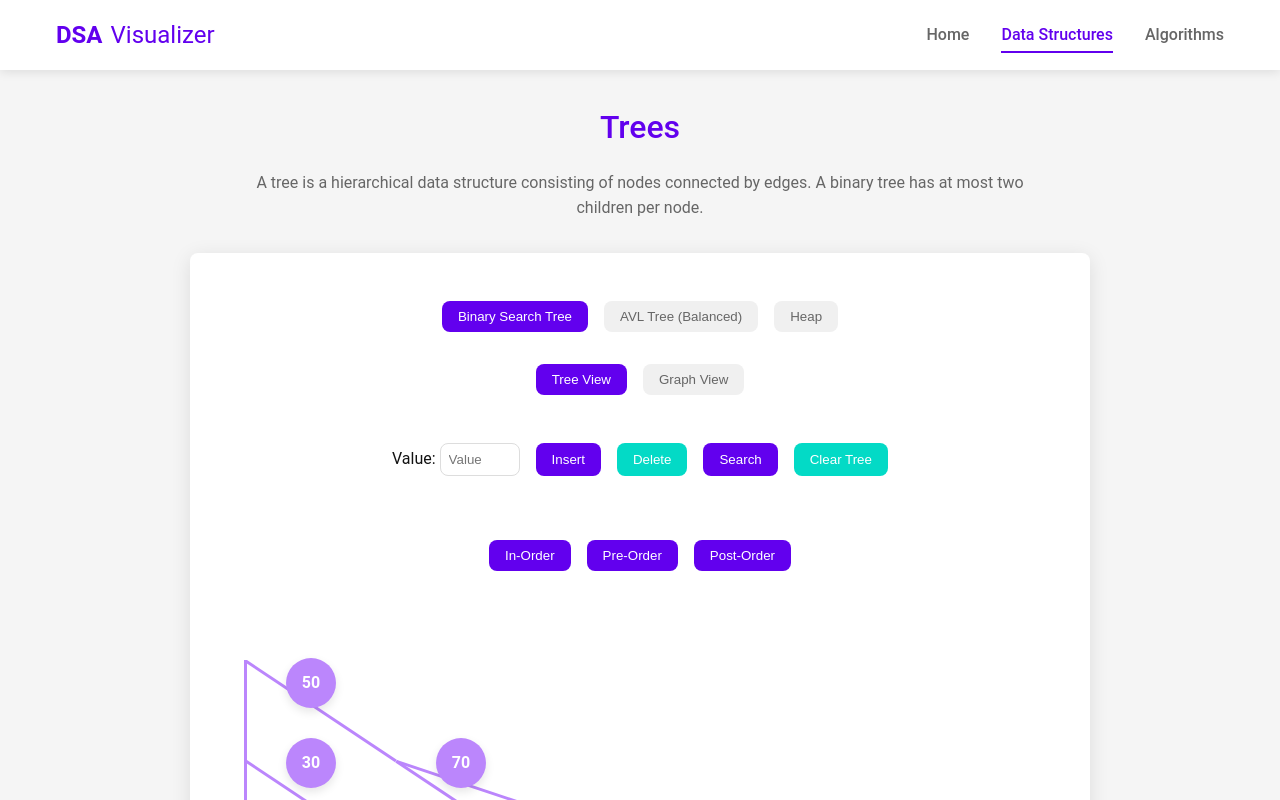
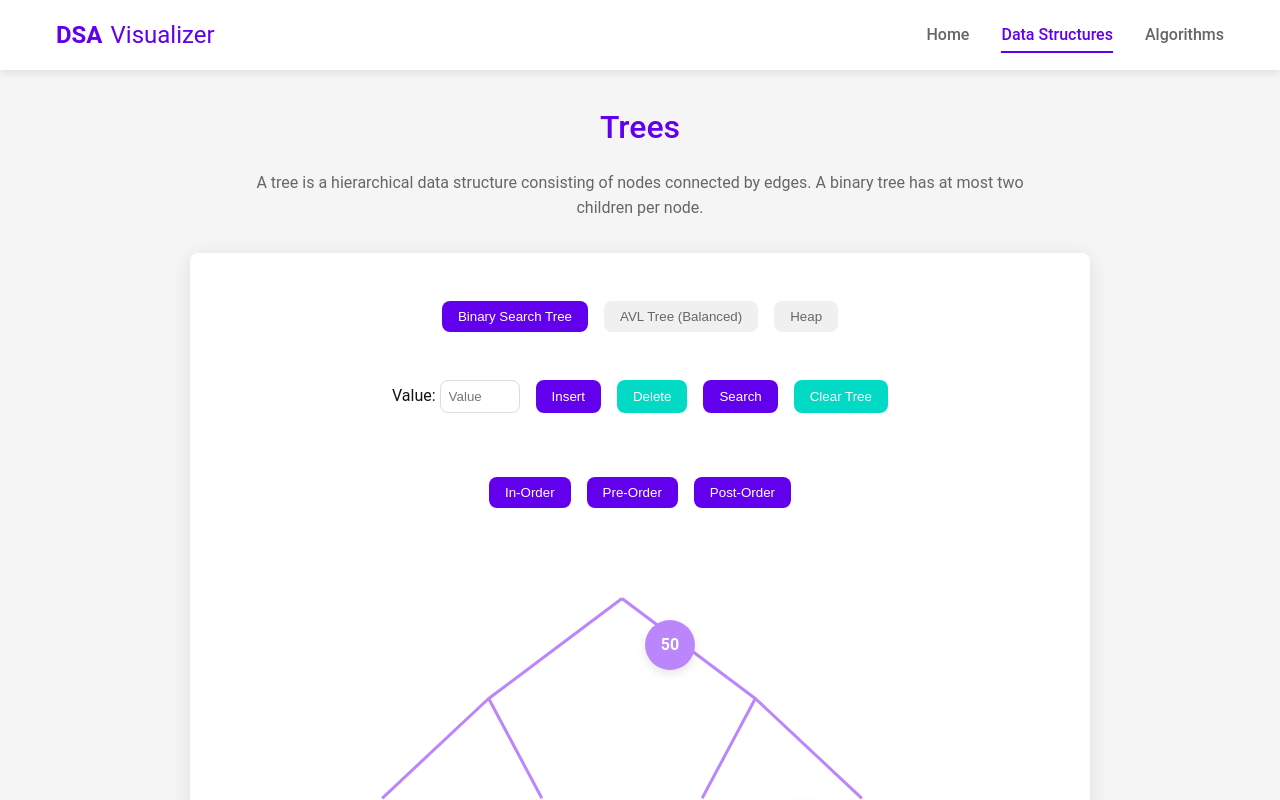
Before and after one commit to minielectron/visualdsa, a React (Create React App) app: page /data-structures/trees in a window 1280 px wide. Shown: the top 800 px of the page. Built offline with nearby package versions, Linux system fonts and the light colour scheme.

Commit message:
Graphs edge and node connection is fixed

```diff
--- a/src/App.js
+++ b/src/App.js
@@ -12,6 +12,7 @@ import StacksPage from './pages/dataStructures/StacksPage';
 import QueuesPage from './pages/dataStructures/QueuesPage';
 import TreesPage from './pages/dataStructures/TreesPage';
 import HashTablesPage from './pages/dataStructures/HashTablesPage';
+import GraphsPage from './pages/dataStructures/GraphsPage';
 
 const AppContainer = styled.div`
   min-height: 100vh;
@@ -40,6 +41,7 @@ function App() {
             <Route path="/data-structures/queues" element={<QueuesPage />} />
             <Route path="/data-structures/trees" element={<TreesPage />} />
             <Route path="/data-structures/hash-tables" element={<HashTablesPage />} />
+            <Route path="/data-structures/graphs" element={<GraphsPage />} />
             {/* More data structure routes will be added as we implement them */}
           </Routes>
         </MainContent>
--- a/src/pages/dataStructures/GraphsPage.js
+++ b/src/pages/dataStructures/GraphsPage.js
@@ -71,7 +71,7 @@ const Edge = styled.div`
   position: absolute;
   background-color: ${props => props.highlight ? 'var(--primary)' : 'var(--primary-light)'};
   height: 3px;
-  transform-origin: left center;
+  transform-origin: 0 50%;
   z-index: 1;
 `;
 
@@ -322,6 +322,8 @@ const GraphsPage = () => {
         newGraph.addEdge(id, edge);
       });
     });
+
+    // Add vertex at the clicked position (this will be the center of the vertex)
     newGraph.addVertex(newId, x, y);
     setGraph(newGraph);
     showMessage(`Added vertex ${newId}`);
@@ -523,6 +525,7 @@ const GraphsPage = () => {
             <li>Right-click on a vertex to delete it</li>
             <li>Right-click on an edge to delete it</li>
           </ul>
+          <p><strong>Vertex ID:</strong> Each node in the graph needs a unique identifier. You can provide a custom ID in the input field before adding a vertex, or leave it blank to get an automatically generated ID (e.g., V1, V2, etc.).</p>
         </Instructions>
 
         <ControlsContainer>
@@ -598,8 +601,8 @@ const GraphsPage = () => {
                   <Edge
                     highlight={isHighlighted}
                     style={{
-                      width: length - 40, // Adjust for node radius
-                      transform: `translate(${from.x + 20}px, ${from.y + 20}px) rotate(${angle}deg)`,
+                      width: length,
+                      transform: `translate(${from.x}px, ${from.y}px) rotate(${angle}deg)`,
                     }}
                     onContextMenu={(e) => {
                       e.preventDefault();
@@ -610,7 +613,7 @@ const GraphsPage = () => {
                   {graphType === 'directed' && (
                     <ArrowHead
                       style={{
-                        transform: `translate(${to.x - 3 - 10 * Math.cos(angle * Math.PI / 180)}px, ${to.y - 10 * Math.sin(angle * Math.PI / 180)}px) rotate(${angle + 90}deg)`,
+                        transform: `translate(${to.x - 10 * Math.cos(angle * Math.PI / 180)}px, ${to.y - 10 * Math.sin(angle * Math.PI / 180)}px) rotate(${angle + 90}deg)`,
                       }}
                     />
                   )}
@@ -626,8 +629,8 @@ const GraphsPage = () => {
               highlight={highlightedVertices.includes(vertex.id)}
               selected={selectedVertex === vertex.id}
               style={{
-                left: vertex.x - 20,
-                top: vertex.y - 20,
+                left: `${vertex.x - 20}px`,
+                top: `${vertex.y - 20}px`,
               }}
               initial={{ opacity: 0, scale: 0.8 }}
               animate={{ opacity: 1, scale: 1 }}
--- a/src/pages/dataStructures/TreesPage.js
+++ b/src/pages/dataStructures/TreesPage.js
@@ -66,8 +66,7 @@ const TreeNode = styled(motion.div)`
   justify-content: center;
   align-items: center;
   font-weight: 600;
-  margin: 0 1rem;
-  position: relative;
+  position: absolute;
   z-index: 2;
   box-shadow: 0 4px 10px rgba(0, 0, 0, 0.1);
 `;
@@ -85,7 +84,7 @@ const Edge = styled.div`
   position: absolute;
   background-color: var(--primary-light);
   height: 3px;
-  transform-origin: top left;
+  transform-origin: 0 50%;
   z-index: 1;
 `;
 
@@ -179,18 +178,6 @@ const OptionButton = styled.button`
   }
 `;
 
-const GraphContainer = styled.div`
-  width: 100%;
-  min-height: 500px;
-  margin: 2rem 0;
-  position: relative;
-  overflow-x: auto;
-  padding: 3rem;
-  display: flex;
-  flex-direction: column;
-  align-items: center;
-`;
-
 class TreeNodeClass {
   constructor(value) {
     this.value = value;
@@ -209,9 +196,6 @@ const TreesPage = () => {
   const [highlightPath, setHighlightPath] = useState([]);
   const [traversalResult, setTraversalResult] = useState(null);
   const [treeType, setTreeType] = useState('bst'); // bst, avl, heap
-  const [viewMode, setViewMode] = useState('tree'); // tree, graph
-  const [selectedNode, setSelectedNode] = useState(null);
-  const [customEdges, setCustomEdges] = useState([]);
 
   // Define flattenTree with useCallback before it's used
   const flattenTree = useCallback((node, level = 0, position = 0, result = { nodes: [], connections: [] }) => {
@@ -222,15 +206,24 @@ const TreesPage = () => {
       result.nodes[level] = [];
     }
 
-    // Calculate horizontal spacing based on level
-    const spacing = Math.max(150, 300 / (level + 1));
+    // Calculate the width of the container
+    const containerWidth = 800;
 
-    // Calculate node position for balanced appearance
+    // Calculate the number of possible positions at this level (2^level)
+    const positionsAtLevel = Math.pow(2, level);
+
+    // Calculate spacing between nodes at this level
+    const spacingBetweenNodes = containerWidth / (positionsAtLevel + 1);
+
+    // Calculate x-coordinate (centered in the container)
+    const x = (position + 1) * spacingBetweenNodes;
+
+    // Calculate node position for pyramid appearance
     const currentNode = {
       value: node.value,
       level,
       position,
-      x: position * spacing,
+      x: x,
     };
 
     result.nodes[level].push(currentNode);
@@ -575,106 +568,6 @@ const TreesPage = () => {
 
   const operationInfo = getOperationDescription();
 
-  // Function to convert tree to graph structure
-  const convertTreeToGraph = useCallback((treeRoot) => {
-    if (!treeRoot) return { nodes: [], edges: [] };
-
-    const nodes = [];
-    const graphEdges = [];
-
-    // BFS to visit all nodes
-    const queue = [{ node: treeRoot, id: 0 }];
-    let counter = 0;
-
-    while (queue.length > 0) {
-      const { node, id } = queue.shift();
-
-      // Random position for graph view
-      const angle = Math.random() * Math.PI * 2;
-      const distance = 120 + Math.random() * 80;
-      const x = 400 + Math.cos(angle) * distance;
-      const y = 250 + Math.sin(angle) * distance;
-
-      nodes.push({
-        id,
-        value: node.value,
-        x,
-        y
-      });
-
-      if (node.left) {
-        counter++;
-        queue.push({ node: node.left, id: counter });
-        graphEdges.push({ from: id, to: counter });
-      }
-
-      if (node.right) {
-        counter++;
-        queue.push({ node: node.right, id: counter });
-        graphEdges.push({ from: id, to: counter });
-      }
-    }
-
-    return { nodes, edges: graphEdges };
-  }, []);
-
-  const [graphData, setGraphData] = useState({ nodes: [], edges: [] });
-
-  // Update graph data whenever root changes
-  useEffect(() => {
-    if (root && viewMode === 'graph') {
-      setGraphData(convertTreeToGraph(root));
-    }
-  }, [root, viewMode, convertTreeToGraph]);
-
-  // Function to add a custom edge
-  const handleAddCustomEdge = (fromId, toId) => {
-    const newEdge = { from: fromId, to: toId };
-
-    // Check if edge already exists
-    const edgeExists = customEdges.some(
-      edge => (edge.from === fromId && edge.to === toId) ||
-              (edge.from === toId && edge.to === fromId)
-    );
-
-    if (!edgeExists) {
-      setCustomEdges([...customEdges, newEdge]);
-      showMessage(`Added custom edge from ${fromId} to ${toId}`);
-    } else {
-      showMessage('Edge already exists', 'error');
-    }
-
-    setSelectedNode(null);
-  };
-
-  // Function to remove a custom edge
-  const handleRemoveCustomEdge = (fromId, toId) => {
-    setCustomEdges(
-      customEdges.filter(
-        edge => !(edge.from === fromId && edge.to === toId) &&
-               !(edge.from === toId && edge.to === fromId)
-      )
-    );
-    showMessage(`Removed edge between ${fromId} and ${toId}`);
-  };
-
-  // Function to clear all custom edges
-  const handleClearCustomEdges = () => {
-    setCustomEdges([]);
-    showMessage('Cleared all custom edges');
-  };
-
-  // Function to handle node click in graph view
-  const handleNodeClick = (nodeId) => {
-    if (selectedNode === null) {
-      setSelectedNode(nodeId);
-    } else if (selectedNode !== nodeId) {
-      handleAddCustomEdge(selectedNode, nodeId);
-    } else {
-      setSelectedNode(null);
-    }
-  };
-
   return (
     <PageContainer>
       <Header>
@@ -703,21 +596,6 @@ const TreesPage = () => {
             onClick={() => setTreeType('heap')}
           >
             Heap
-          </OptionButton>
-        </OptionsContainer>
-
-        <OptionsContainer>
-          <OptionButton
-            active={viewMode === 'tree'}
-            onClick={() => setViewMode('tree')}
-          >
-            Tree View
-          </OptionButton>
-          <OptionButton
-            active={viewMode === 'graph'}
-            onClick={() => setViewMode('graph')}
-          >
-            Graph View
           </OptionButton>
         </OptionsContainer>
 
@@ -767,7 +645,6 @@ const TreesPage = () => {
           </TraversalResult>
         )}
 
-        {viewMode === 'tree' ? (
         <TreeContainer>
           <EdgeContainer>
             {edges.map((edge, index) => {
@@ -782,12 +659,12 @@ const TreesPage = () => {
 
               if (!fromNode || !toNode) return null;
 
-                // Get the center position of each node in the DOM
-                const fromX = fromNode.x + 25; // center of node (50px/2)
-                const fromY = edge.from.level * 100 + 25; // center of node
+              // Calculate exact center positions
+              const fromX = fromNode.x;
+              const fromY = edge.from.level * 100 + 25; // Center Y of node
 
-                const toX = toNode.x + 25; // center of node (50px/2)
-                const toY = edge.to.level * 100 + 25; // center of node
+              const toX = toNode.x;
+              const toY = edge.to.level * 100 + 25; // Center Y of node
 
               // Calculate the length and angle of the line
               const dx = toX - fromX;
@@ -801,6 +678,7 @@ const TreesPage = () => {
                   style={{
                     width: length,
                     transform: `translate(${fromX}px, ${fromY}px) rotate(${angle}deg)`,
+                    transformOrigin: '0 50%', // Set transform origin to left center
                     height: '3px', // thicker lines
                   }}
                 />
@@ -815,8 +693,8 @@ const TreesPage = () => {
                   key={nodeIndex}
                   highlight={highlightPath.includes(node.value)}
                   style={{
-                      position: 'absolute',
-                      left: `${node.x}px`,
+                    left: `${node.x - 25}px`, // Center the node (50px width / 2 = 25px)
+                    top: `${levelIndex * 100}px`, // Position node at its level
                   }}
                   initial={{ opacity: 0, scale: 0.8 }}
                   animate={{ opacity: 1, scale: 1 }}
@@ -829,106 +707,6 @@ const TreesPage = () => {
             </TreeLevel>
           ))}
         </TreeContainer>
-        ) : (
-          <GraphContainer>
-            {/* Render standard tree edges */}
-            {graphData.edges.map((edge, index) => {
-              const fromNode = graphData.nodes.find(n => n.id === edge.from);
-              const toNode = graphData.nodes.find(n => n.id === edge.to);
-
-              if (!fromNode || !toNode) return null;
-
-              const dx = toNode.x - fromNode.x;
-              const dy = toNode.y - fromNode.y;
-              const length = Math.sqrt(dx * dx + dy * dy);
-              const angle = Math.atan2(dy, dx) * 180 / Math.PI;
-
-              return (
-                <Edge
-                  key={`tree-edge-${index}`}
-                  style={{
-                    width: length - 40, // Adjust for node radius
-                    transform: `translate(${fromNode.x + 20}px, ${fromNode.y + 20}px) rotate(${angle}deg)`,
-                    backgroundColor: 'var(--primary-light)',
-                  }}
-                />
-              );
-            })}
-
-            {/* Render custom edges */}
-            {customEdges.map((edge, index) => {
-              const fromNode = graphData.nodes.find(n => n.id === edge.from);
-              const toNode = graphData.nodes.find(n => n.id === edge.to);
-
-              if (!fromNode || !toNode) return null;
-
-              const dx = toNode.x - fromNode.x;
-              const dy = toNode.y - fromNode.y;
-              const length = Math.sqrt(dx * dx + dy * dy);
-              const angle = Math.atan2(dy, dx) * 180 / Math.PI;
-
-              return (
-                <Edge
-                  key={`custom-edge-${index}`}
-                  style={{
-                    width: length - 40, // Adjust for node radius
-                    transform: `translate(${fromNode.x + 20}px, ${fromNode.y + 20}px) rotate(${angle}deg)`,
-                    backgroundColor: 'var(--secondary)',
-                  }}
-                  onClick={(e) => {
-                    e.stopPropagation();
-                  }}
-                  onContextMenu={(e) => {
-                    e.preventDefault();
-                    e.stopPropagation();
-                    handleRemoveCustomEdge(edge.from, edge.to);
-                  }}
-                />
-              );
-            })}
-
-            {/* Render graph nodes */}
-            {graphData.nodes.map((node) => (
-              <TreeNode
-                key={node.id}
-                highlight={selectedNode === node.id || highlightPath.includes(node.value)}
-                style={{
-                  position: 'absolute',
-                  left: `${node.x - 25}px`,
-                  top: `${node.y - 25}px`,
-                  cursor: 'pointer',
-                  boxShadow: selectedNode === node.id ? '0 0 0 3px var(--secondary)' : undefined
-                }}
-                initial={{ opacity: 0, scale: 0.8 }}
-                animate={{ opacity: 1, scale: 1 }}
-                exit={{ opacity: 0, scale: 0.8 }}
-                transition={{ duration: 0.3 }}
-                onClick={(e) => {
-                  e.stopPropagation();
-                  handleNodeClick(node.id);
-                }}
-              >
-                {node.value}
-              </TreeNode>
-            ))}
-          </GraphContainer>
-        )}
-
-        {viewMode === 'graph' && (
-          <div style={{ marginTop: '1rem', textAlign: 'center' }}>
-            <p style={{ marginBottom: '1rem' }}>
-              <strong>Graph Interaction:</strong>
-              Click on a node to select it, then click another node to create a custom edge between them.
-              Right-click on an edge to remove it.
-            </p>
-            <OperationButton
-              onClick={handleClearCustomEdges}
-              variant="secondary"
-            >
-              Clear Custom Edges
-            </OperationButton>
-          </div>
-        )}
 
         {operationInfo && (
           <OperationDescription>
```
Lines whose indentation alone changed are shown as unchanged.
